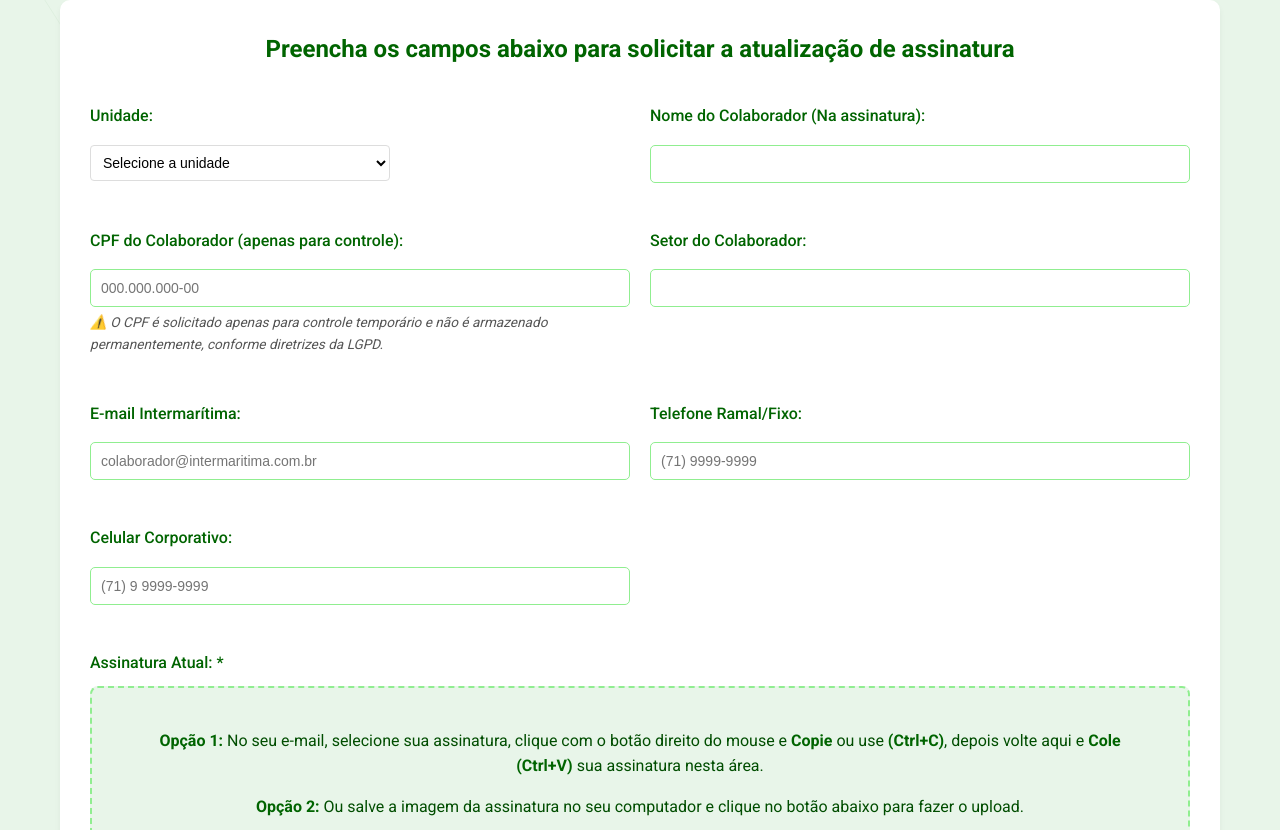
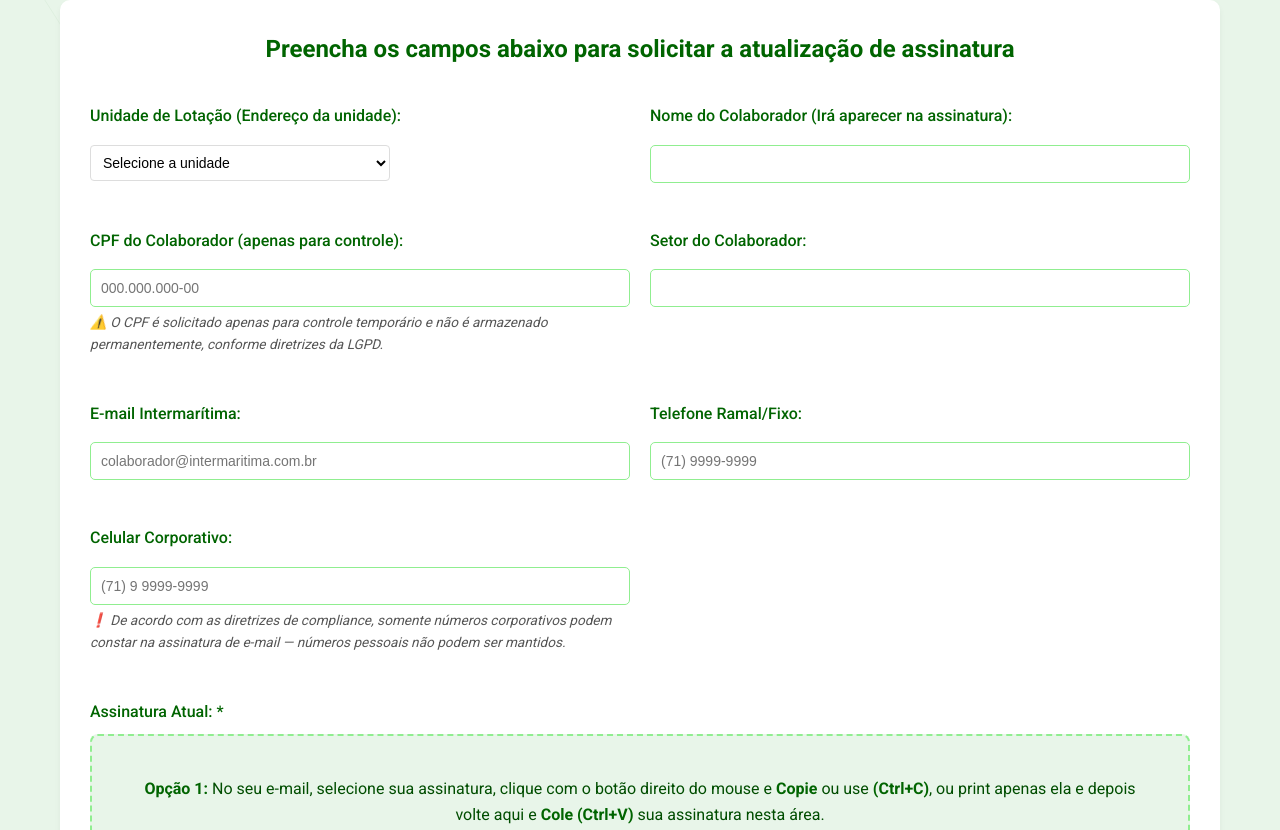
Before and after one commit to abelsilvabrandao/inter.atualizacaoassinatura, a plain HTML site: page index.html in a window 1280 px wide. Shown: the part 712-1542 px from the top of the page. Drawn offline with nearby package versions, Linux system fonts and the light colour scheme; some packages are replaced by stand-ins of ours; a script that the page names is missing.

Commit message:
campos de e-mail e label

```diff
--- a/index.html
+++ b/index.html
@@ -498,7 +498,7 @@
     <h2>Preencha os campos abaixo para solicitar a atualização de assinatura</h2>
     <form id="cadastroForm" class="form-grid">
       <div class="form-group">
-        <label for="unidade">Unidade:</label>
+        <label for="unidade">Unidade de Lotação (Endereço da unidade):</label>
         <select id="unidade" required>
         <option value="">Selecione a unidade</option>
         <option value="INTERSAL">INTERSAL</option>
@@ -522,7 +522,7 @@
     </select>
       </div>
       <div class="form-group">
-        <label for="nome">Nome do Colaborador (Na assinatura):</label>
+        <label for="nome">Nome do Colaborador (Irá aparecer na assinatura):</label>
         <input type="text" id="nome" required />
       </div>
       <div class="form-group">
@@ -557,12 +557,14 @@
       <div class="form-group">
         <label for="celularCorporativo">Celular Corporativo:</label>
         <input type="text" id="celularCorporativo" placeholder="(71) 9 9999-9999" />
+        <p class="lgpd-note">❗ De acordo com as diretrizes de compliance, somente números corporativos podem constar na assinatura de e-mail — números pessoais não podem ser mantidos.</p>
       </div>
+
       <div class="form-group" style="grid-column: span 2;">
         <label>Assinatura Atual: <span class="required">*</span></label>
         <div class="signature-upload-area">
           <div id="pasteArea" class="paste-area">
-            <p><strong>Opção 1:</strong> No seu e-mail, selecione sua assinatura, clique com o botão direito do mouse e <strong>Copie</strong> ou use <strong>(Ctrl+C)</strong>, depois volte aqui e <strong>Cole (Ctrl+V)</strong> sua assinatura nesta área.</p>
+            <p><strong>Opção 1:</strong> No seu e-mail, selecione sua assinatura, clique com o botão direito do mouse e <strong>Copie</strong> ou use <strong>(Ctrl+C)</strong>, ou print apenas ela e depois volte aqui e <strong>Cole (Ctrl+V)</strong> sua assinatura nesta área.</p>
             <p><strong>Opção 2:</strong> Ou salve a imagem da assinatura no seu computador e clique no botão abaixo para fazer o upload.</p>
             <input type="file" id="fileInput" accept="image/*" style="display: none;">
             <button type="button" class="upload-btn" onclick="document.getElementById('fileInput').click()">
--- a/script.js
+++ b/script.js
@@ -84,6 +84,9 @@ document.addEventListener('DOMContentLoaded', () => {
 
     // Validar e-mail corporativo
     const emailInput = document.getElementById('email');
+    emailInput.addEventListener('input', function() {
+    this.value = this.value.toLowerCase();
+    });
     if (emailInput) {
       const dominiosPermitidos = [
         '@intermaritima.com.br',
```
